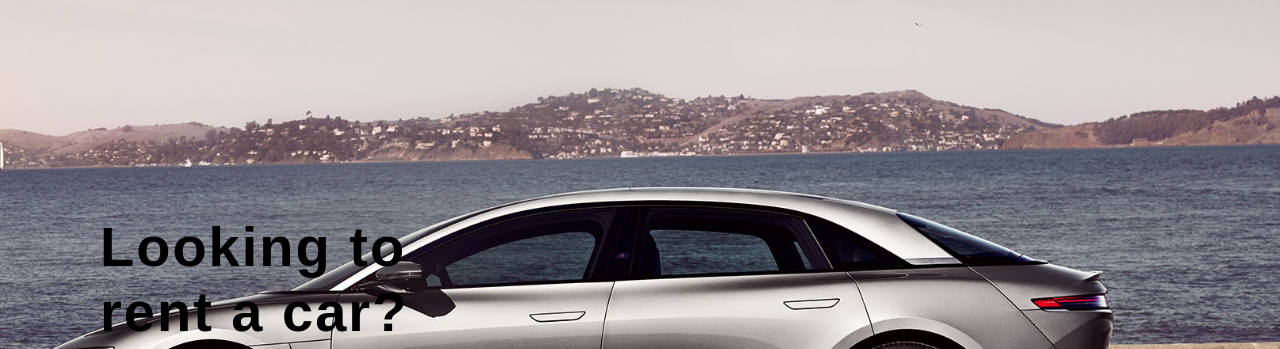
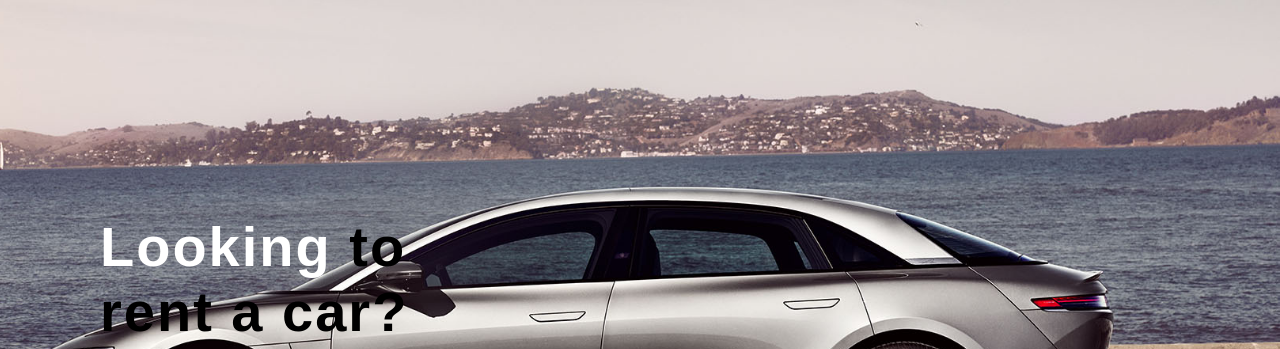
Before and after one commit to FrankCodee1/Responsive-Car-Rental-Website, a plain HTML site: page index.html in a window 1280 px wide. Shown: the part 58-407 px from the top of the page. Drawn offline with nearby package versions, Linux system fonts and the light colour scheme; a script that the page names is missing; a web font is replaced by a local one.

Commit message:
Update style.css

```diff
--- a/style.css
+++ b/style.css
@@ -107,7 +107,7 @@ header{
    letter-spacing: 2px;
 }
 .text span {
-   color: var(--gradient);
+   color: #fff;
 }
 .text p {
    margin: 00.5rem 0 1rem;
```
